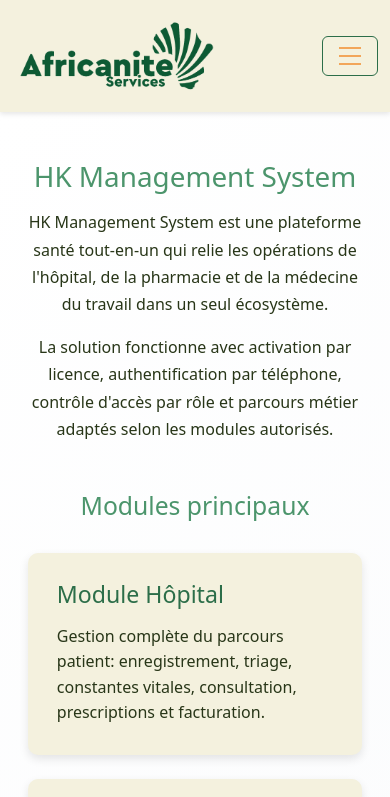
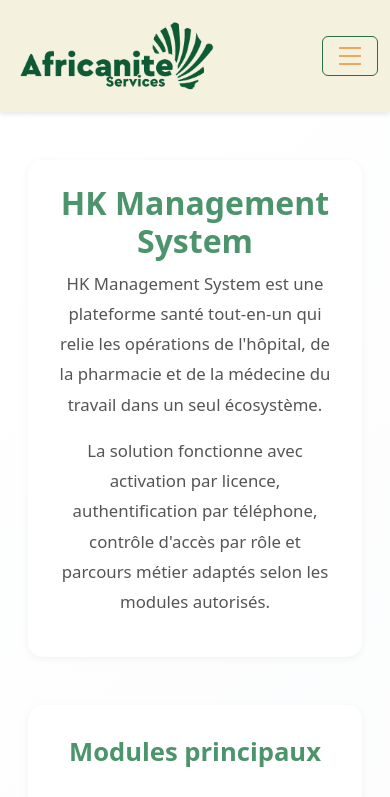
Before and after one commit to kandyfoma/africanite-services, a React (Vite) app in the folder africanite/: page /hk-management-system in a window 390 px wide. Shown: the top 797 px of the page. Built offline with nearby package versions, Linux system fonts and the light colour scheme; no server answers.

Commit message:
Add new applestore image asset to the project
- Introduced a new PNG image file for the Apple Store asset located in the assets directory.

```diff
--- a/africanite/src/components/GoShopperPage.jsx
+++ b/africanite/src/components/GoShopperPage.jsx
@@ -2,9 +2,11 @@
 import { Container, Row, Col } from "react-bootstrap";
 import { motion } from "framer-motion";
 import googlePlayLogo from "../assets/google play.png";
+import appStoreLogo from "../assets/applestore.png";
 import "../styles/ApplicationPage.css";
 
 const GoShopperPage = () => {
+    const webAppUrl = "https://goshopper.app";
     const androidAppUrl = import.meta.env.VITE_GOSHOPPER_ANDROID_APP_URL || "#";
     const iosAppUrl = import.meta.env.VITE_GOSHOPPER_IOS_APP_URL || "#";
 
@@ -81,9 +83,21 @@
                 <section className="app-downloads">
                     <h2>Télécharger GoShopper</h2>
                     <p>
-                        Disponible sur iOS et Android pour un suivi de dépenses en toute circonstance.
+                        Disponible sur web, iOS et Android pour un suivi de dépenses complet.
                     </p>
                     <div className="download-buttons">
+                        <a
+                            href={webAppUrl}
+                            target="_blank"
+                            rel="noopener noreferrer"
+                            className="store-logo-btn"
+                            title="Accéder au Web"
+                        >
+                            <svg xmlns="http://www.w3.org/2000/svg" viewBox="0 0 24 24" width="60" height="60" fill="none" stroke="currentColor" strokeWidth="1.5" strokeLinecap="round" strokeLinejoin="round">
+                                <circle cx="12" cy="12" r="10"/>
+                                <path d="M2 12h20M12 2a15.3 15.3 0 0 1 4 10 15.3 15.3 0 0 1-4 10 15.3 15.3 0 0 1-4-10 15.3 15.3 0 0 1 4-10z"/>
+                            </svg>
+                        </a>
                         <a
                             href={androidAppUrl}
                             target="_blank"
@@ -100,9 +114,7 @@
                             className="store-logo-btn"
                             title="App Store"
                         >
-                            <svg xmlns="http://www.w3.org/2000/svg" viewBox="0 0 24 24" width="60" height="60" fill="currentColor" stroke="currentColor" strokeWidth="0.5">
-                                <path d="M17.5 1.5H6.5c-2.75 0-5 2.25-5 5v11c0 2.75 2.25 5 5 5h11c2.75 0 5-2.25 5-5v-11c0-2.75-2.25-5-5-5zm-5.5 18c-1.933 0-3.5-1.567-3.5-3.5S10.067 9 12 9s3.5 1.567 3.5 3.5-1.567 3.5-3.5 3.5z"/>
-                            </svg>
+                            <img src={appStoreLogo} alt="App Store" className="store-logo" />
                         </a>
                     </div>
                 </section>
--- a/africanite/src/components/HKManagementSystem.jsx
+++ b/africanite/src/components/HKManagementSystem.jsx
@@ -1,5 +1,5 @@
 import React from "react";
-import { Container, Row, Col, Button } from "react-bootstrap";
+import { Container, Row, Col } from "react-bootstrap";
 import { motion } from "framer-motion";
 import googlePlayLogo from "../assets/google play.png";
 import windowsLogo from "../assets/windows-button.png";
@@ -17,7 +17,7 @@
             transition={{ duration: 0.8 }}
         >
             <Container>
-                <section className="hk-hero">
+                <section className="app-hero">
                     <h1>HK Management System</h1>
                     <p>
                         HK Management System est une plateforme santé tout-en-un
@@ -31,7 +31,7 @@
                     </p>
                 </section>
 
-                <section className="hk-features">
+                <section className="app-features">
                     <h2>Modules principaux</h2>
                     <Row>
                         {[
@@ -58,7 +58,7 @@
                         ].map((feature, index) => (
                             <Col key={index} md={6} className="mb-4">
                                 <motion.div
-                                    className="hk-feature-card"
+                                    className="feature-card"
                                     whileHover={{ scale: 1.03 }}
                                     transition={{ duration: 0.3 }}
                                 >
@@ -70,7 +70,7 @@
                     </Row>
                 </section>
 
-                <section className="hk-features">
+                <section className="app-features">
                     <h2>Pourquoi choisir HK Management System ?</h2>
                     <Row>
                         {[
@@ -97,7 +97,7 @@
                         ].map((feature, index) => (
                             <Col key={index} md={6} className="mb-4">
                                 <motion.div
-                                    className="hk-feature-card"
+                                    className="feature-card"
                                     whileHover={{ scale: 1.03 }}
                                     transition={{ duration: 0.3 }}
                                 >
@@ -109,41 +109,31 @@
                     </Row>
                 </section>
 
-                <section className="hk-downloads">
+                <section className="app-downloads">
                     <h2>Téléchargement de l&apos;application</h2>
                     <p>
                         Choisissez la version qui correspond à votre usage.
                     </p>
-                    <div className="hk-download-buttons">
-                        <Button
-                            variant="primary"
-                            className="hk-download-btn hk-logo-only"
-                            as="a"
+                    <div className="download-buttons">
+                        <a
                             href={webAppUrl}
                             target="_blank"
                             rel="noopener noreferrer"
-                            aria-label="Ouvrir la Web App"
-                            title="Ouvrir la Web App"
+                            className="store-logo-btn"
+                            title="Web App"
                         >
-                            <img src={windowsLogo} alt="Windows" className="hk-store-logo" />
-                        </Button>
-                        <Button
-                            variant="warning"
-                            className="hk-download-btn hk-logo-only"
-                            as="a"
+                            <img src={windowsLogo} alt="Windows" className="store-logo" />
+                        </a>
+                        <a
                             href={androidAppUrl}
                             target="_blank"
                             rel="noopener noreferrer"
-                            aria-label="Télécharger l'App Android"
-                            title="Télécharger l'App Android"
+                            className="store-logo-btn"
+                            title="Google Play"
                         >
-                            <img src={googlePlayLogo} alt="Google Play" className="hk-store-logo" />
-                        </Button>
+                            <img src={googlePlayLogo} alt="Google Play" className="store-logo" />
+                        </a>
                     </div>
-                    <p className="hk-download-note">
-                        Configurez VITE_HK_WEB_APP_URL et VITE_HK_ANDROID_APP_URL
-                        pour pointer vers vos liens de publication.
-                    </p>
                 </section>
             </Container>
         </motion.div>
--- a/africanite/src/components/WennzePage.jsx
+++ b/africanite/src/components/WennzePage.jsx
@@ -2,12 +2,13 @@
 import { Container, Row, Col } from "react-bootstrap";
 import { motion } from "framer-motion";
 import googlePlayLogo from "../assets/google play.png";
+import appStoreLogo from "../assets/applestore.png";
 import "../styles/ApplicationPage.css";
 
 const WennzePage = () => {
-    const webAppUrl = import.meta.env.VITE_WENNZE_WEB_APP_URL || "#";
-    const androidAppUrl = import.meta.env.VITE_WENNZE_ANDROID_APP_URL || "#";
-    const iosAppUrl = import.meta.env.VITE_WENNZE_IOS_APP_URL || "#";
+    const webAppUrl = "https://www.wennze.com";
+    const androidAppUrl = "https://play.google.com/store/apps/details?id=com.wennze.app";
+    const iosAppUrl = "https://apps.apple.com/us/app/wennze/id6755939537";
 
     return (
         <motion.div
@@ -92,7 +93,10 @@
                             className="store-logo-btn"
                             title="Accéder au Web"
                         >
-                            🌐
+                            <svg xmlns="http://www.w3.org/2000/svg" viewBox="0 0 24 24" width="60" height="60" fill="none" stroke="currentColor" strokeWidth="1.5" strokeLinecap="round" strokeLinejoin="round">
+                                <circle cx="12" cy="12" r="10"/>
+                                <path d="M2 12h20M12 2a15.3 15.3 0 0 1 4 10 15.3 15.3 0 0 1-4 10 15.3 15.3 0 0 1-4-10 15.3 15.3 0 0 1 4-10z"/>
+                            </svg>
                         </a>
                         <a
                             href={androidAppUrl}
@@ -110,9 +114,7 @@
                             className="store-logo-btn"
                             title="App Store"
                         >
-                            <svg xmlns="http://www.w3.org/2000/svg" viewBox="0 0 24 24" width="60" height="60" fill="currentColor" stroke="currentColor" strokeWidth="0.5">
-                                <path d="M17.5 1.5H6.5c-2.75 0-5 2.25-5 5v11c0 2.75 2.25 5 5 5h11c2.75 0 5-2.25 5-5v-11c0-2.75-2.25-5-5-5zm-5.5 18c-1.933 0-3.5-1.567-3.5-3.5S10.067 9 12 9s3.5 1.567 3.5 3.5-1.567 3.5-3.5 3.5z"/>
-                            </svg>
+                            <img src={appStoreLogo} alt="App Store" className="store-logo" />
                         </a>
                     </div>
                 </section>
--- a/africanite/src/styles/ApplicationPage.css
+++ b/africanite/src/styles/ApplicationPage.css
@@ -139,6 +139,18 @@
     filter: drop-shadow(0 4px 12px rgba(42, 157, 143, 0.3));
 }
 
+.store-logo-btn svg {
+    width: 60px;
+    height: 60px;
+    color: var(--primary-color);
+    transition: all 0.3s ease;
+}
+
+.store-logo-btn:hover svg {
+    color: var(--secondary-color);
+    filter: drop-shadow(0 4px 12px rgba(42, 157, 143, 0.3));
+}
+
 .app-info {
     background: white;
     border-radius: 15px;
--- a/africanite/src/styles/HKManagementSystem.css
+++ b/africanite/src/styles/HKManagementSystem.css
@@ -1,98 +1,8 @@
+/* HK Management System Page Styles */
+/* Uses shared ApplicationPage.css classes for consistency */
+
 .hk-management-page {
     padding: 3rem 1rem;
     background: linear-gradient(135deg, #ffffff 0%, #f5f7fa 100%);
     min-height: 80vh;
 }
-
-.hk-hero {
-    text-align: center;
-    margin-bottom: 3rem;
-}
-
-.hk-hero h1 {
-    color: var(--secondary-color);
-    margin-bottom: 1rem;
-}
-
-.hk-hero p {
-    color: var(--text-dark);
-    max-width: 850px;
-    margin: 0 auto 1rem;
-    line-height: 1.7;
-}
-
-.hk-features h2,
-.hk-downloads h2 {
-    text-align: center;
-    color: var(--secondary-color);
-    margin-bottom: 2rem;
-}
-
-.hk-feature-card {
-    background: var(--text-light);
-    border-radius: 10px;
-    box-shadow: 0 4px 10px rgba(0, 0, 0, 0.1);
-    padding: 1.8rem;
-    height: 100%;
-}
-
-.hk-feature-card h3 {
-    color: var(--primary-color);
-    margin-bottom: 0.9rem;
-}
-
-.hk-feature-card p {
-    margin: 0;
-    color: var(--text-dark);
-    line-height: 1.6;
-}
-
-.hk-downloads {
-    margin-top: 1rem;
-    text-align: center;
-}
-
-.hk-downloads p {
-    color: var(--text-dark);
-    margin-bottom: 1.2rem;
-}
-
-.hk-download-buttons {
-    display: flex;
-    justify-content: center;
-    gap: 1rem;
-    flex-wrap: wrap;
-    margin-bottom: 1rem;
-}
-
-.hk-download-btn {
-    display: inline-flex;
-    align-items: center;
-    justify-content: center;
-    gap: 0.6rem;
-    min-width: 230px;
-    font-weight: 600;
-}
-
-.hk-logo-only {
-    min-width: 72px;
-    width: 72px;
-    height: 52px;
-    padding: 0;
-}
-
-.hk-store-logo {
-    width: 28px;
-    height: 28px;
-    object-fit: contain;
-}
-
-.hk-download-note {
-    font-size: 0.95rem;
-}
-
-@media (max-width: 768px) {
-    .hk-management-page {
-        padding: 3rem 1rem;
-    }
-}
```
Also changed, not shown: africanite/src/assets/applestore.png (added), 1 other file (tests, documents, lock files or other folders).
